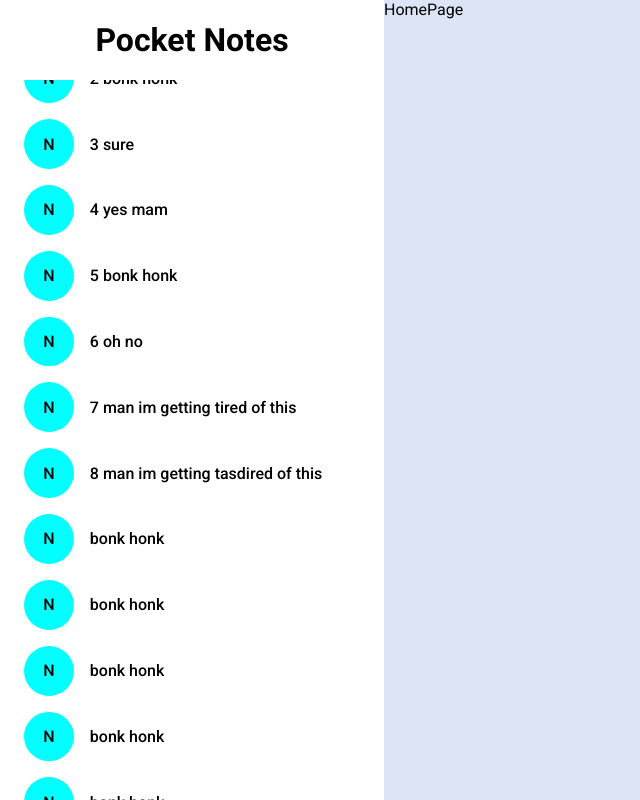
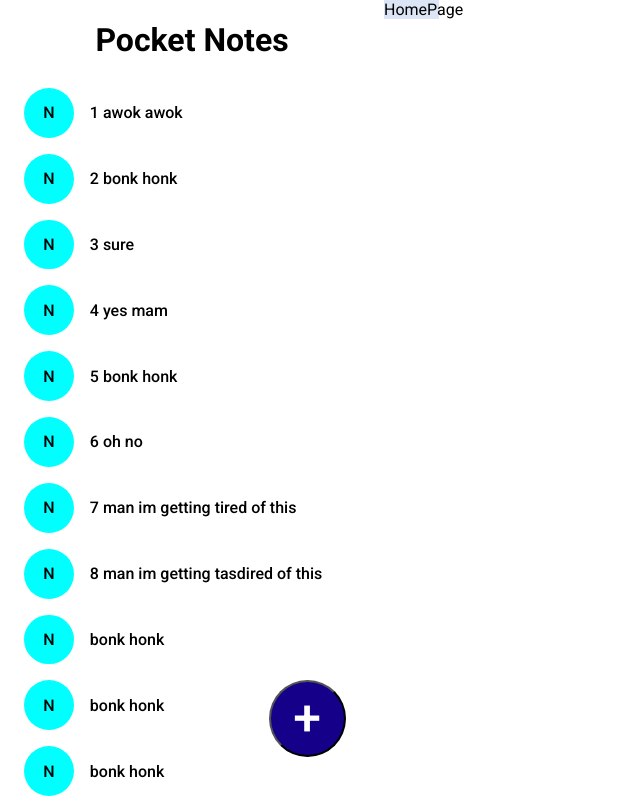
Before and after one commit to yesrab/pocket-notes, a React (Vite) app: page / in a window 1280 px wide. Shown: the whole page, without its empty margins (0-640 px from the left). Built offline with nearby package versions, Linux system fonts and the light colour scheme; a web font is replaced by a local one.

Commit message:
made window responsive

```diff
--- a/src/components/NoteTitle/NoteElement.jsx
+++ b/src/components/NoteTitle/NoteElement.jsx
@@ -1,9 +1,9 @@
 import React from "react";
 import { NavLink } from "react-router-dom";
 import NoteElementCSS from "./NoteElement.module.css";
-function NoteElement({ noteId, Title }) {
+function NoteElement({ noteId, Title, close }) {
   return (
-    <div className={NoteElementCSS.test}>
+    <div onClick={close} className={NoteElementCSS.test}>
       <NavLink
         to={noteId}
         className={({ isActive }) => (isActive ? NoteElementCSS.active : NoteElementCSS.NoteLink)}>
--- a/src/components/NotesList/NotesList.jsx
+++ b/src/components/NotesList/NotesList.jsx
@@ -1,15 +1,19 @@
 import React from "react";
 import NotesCSS from "./NotesList.module.css";
 import NoteElement from "../NoteTitle/NoteElement";
-function NotesList() {
+function NotesList({ setView, visiblity }) {
+  function handleView() {
+    setView((prev) => !prev);
+  }
+
   return (
-    <div className={NotesCSS.container}>
+    <div className={!visiblity ? NotesCSS.toggle : NotesCSS.container}>
       <div className={NotesCSS.heading}>
         <h1>Pocket Notes</h1>
       </div>
       <div className={NotesCSS.NotesListWrapper}>
         <div className={NotesCSS.NotesList}>
-          <NoteElement noteId={"10"} Title=' 1 awok awok' />
+          <NoteElement close={handleView} noteId={"10"} Title=' 1 awok awok' />
           <NoteElement noteId={"223ds32523534"} Title=' 2 bonk honk' />
           <NoteElement noteId={"12"} Title='3 sure' />
           <NoteElement noteId={"62"} Title='4 yes mam' />
@@ -25,7 +29,7 @@ function NotesList() {
           <NoteElement noteId={"wesazxcdasdq12"} Title='man im geasdasdtting tired of this ' />
         </div>
       </div>
-      {/* <div>+</div> */}
+      <button className={NotesCSS.addBtn}>+</button>
     </div>
   );
 }
--- a/src/components/NotesList/NotesList.module.css
+++ b/src/components/NotesList/NotesList.module.css
@@ -5,6 +5,7 @@
   flex-direction: column;
   align-content: flex-start;
   justify-items: center;
+  position: relative;
 }
 .heading {
   width: 100%;
@@ -18,12 +19,49 @@
 }
 
 .NotesList {
-  display: flex;
-  flex-direction: column;
-  justify-content: center;
-  align-items: center;
   height: 100%;
   width: 100%;
   overflow-y: scroll;
   scrollbar-gutter: stable;
 }
+.addBtn {
+  position: absolute;
+  width: 20%;
+  aspect-ratio: 1/1;
+  border-radius: 50%;
+  top: 85%;
+  left: 70%;
+  font-weight: 500;
+  background-color: hsla(249, 100%, 27%, 1);
+  color: white;
+  font-size: 50px;
+  cursor: pointer;
+}
+
+.btnresponsive {
+  width: 25%;
+  aspect-ratio: 1/1;
+  border-radius: 50%;
+  top: 10%;
+  left: 10%;
+  font-weight: 500;
+}
+
+.toggle {
+  width: 30%;
+  height: 100%;
+  display: flex;
+  flex-direction: column;
+  align-content: flex-start;
+  justify-items: center;
+  position: relative;
+}
+
+@media (max-width: 768px) {
+  .container {
+    width: 100%;
+  }
+  .toggle {
+    display: none !important;
+  }
+}
--- a/src/pages/layout/Layout.jsx
+++ b/src/pages/layout/Layout.jsx
@@ -1,12 +1,16 @@
-import React from "react";
+import React, { useState } from "react";
 import { Outlet } from "react-router-dom";
 import NotesList from "../../components/NotesList/NotesList";
 import LayoutCSS from "./Layout.module.css";
 function Layout() {
+  const [view, setView] = useState(false);
+  console.log(view);
   return (
     <div className={LayoutCSS.Layout}>
-      <NotesList />
-      <Outlet />
+      <NotesList visiblity={view} setView={setView} />
+      <div className={!view ? "" : LayoutCSS.responsiveOutlet}>
+        <Outlet />
+      </div>
     </div>
   );
 }
--- a/src/pages/layout/Layout.module.css
+++ b/src/pages/layout/Layout.module.css
@@ -7,5 +7,9 @@
 @media (max-width: 768px) {
   .Layout {
     flex-direction: column;
+    width: 100%;
+  }
+  .responsiveOutlet {
+    display: none;
   }
 }
```
